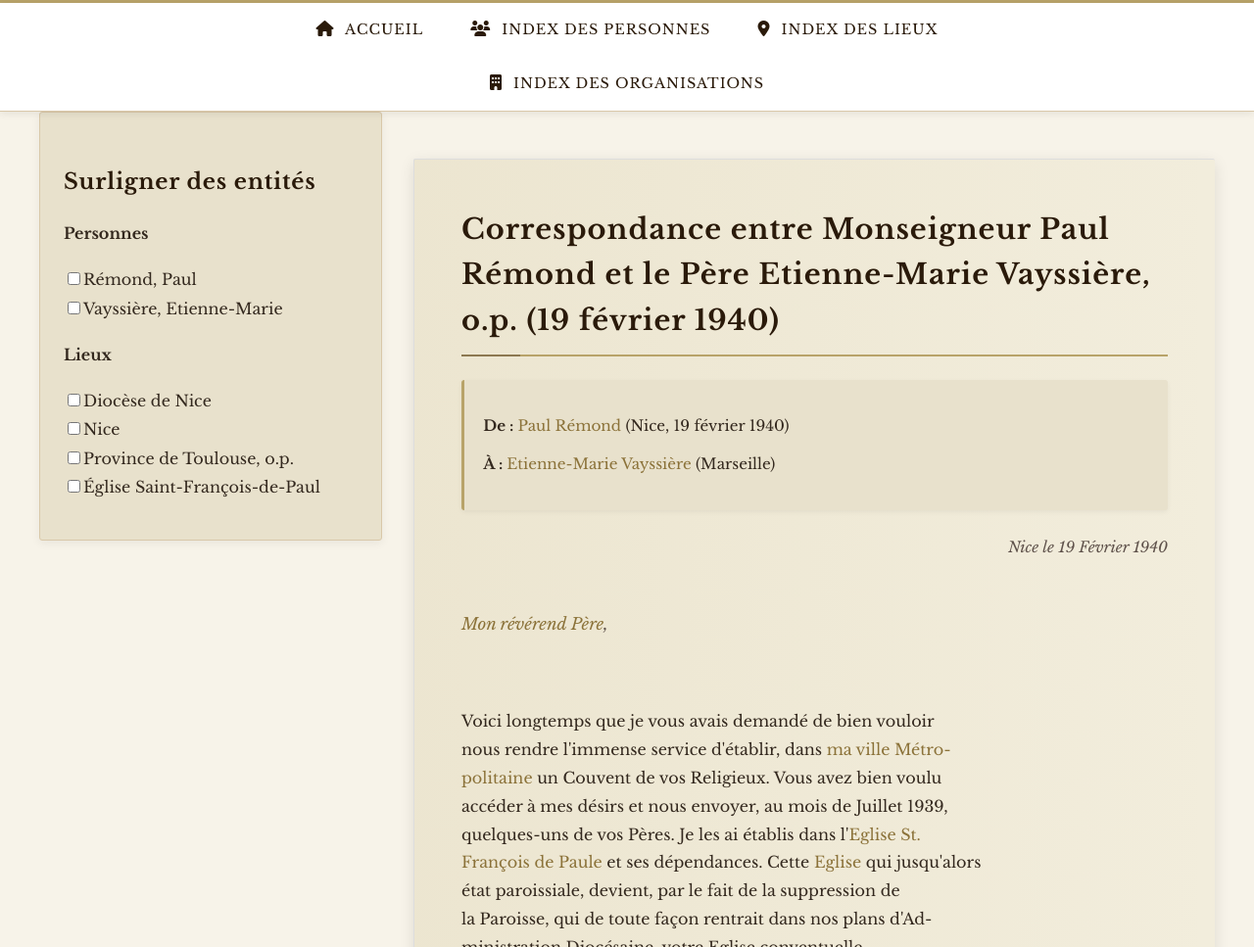
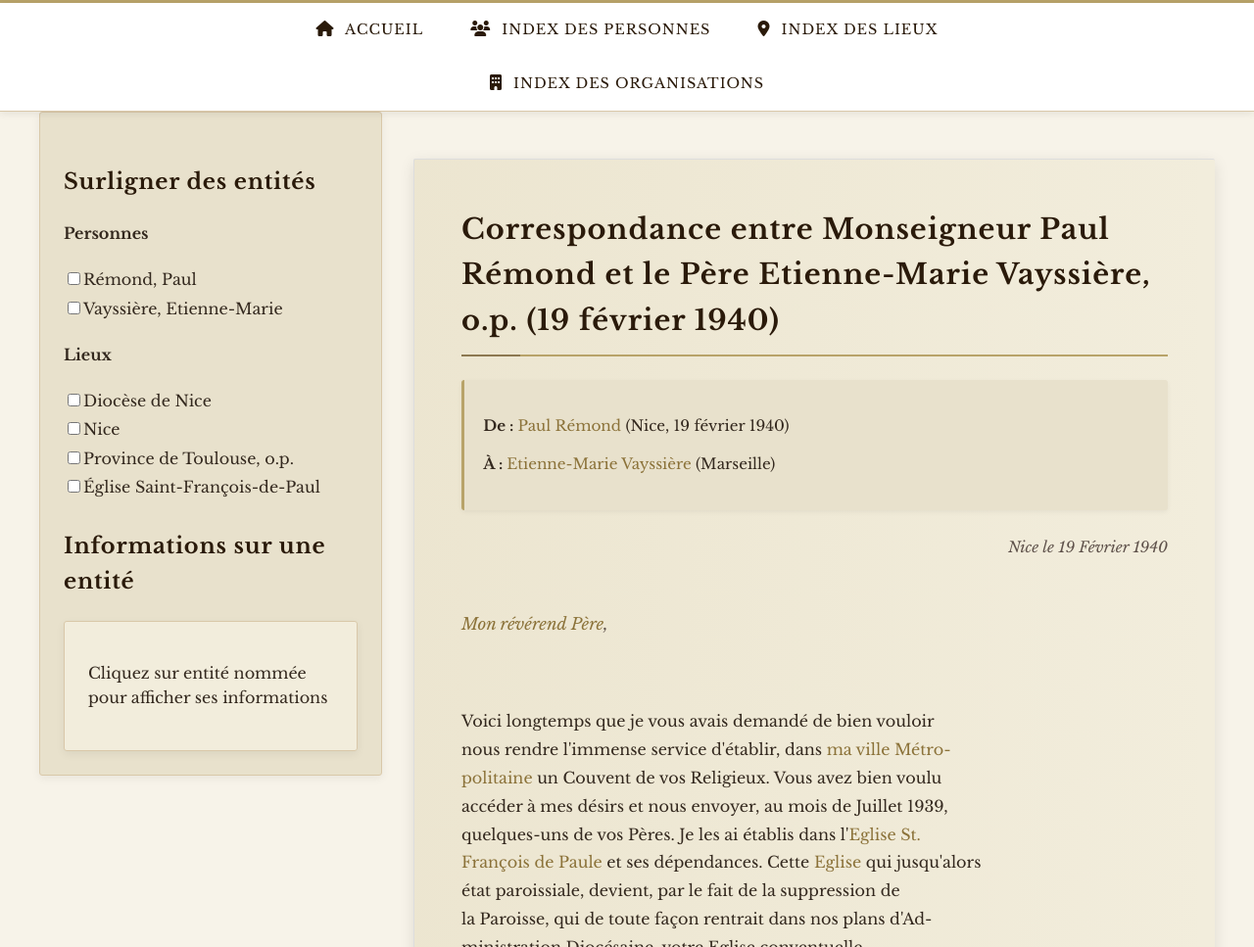
Before and after one commit to AmelieDogan/Edition_correspondance_Mgr_Paul_Remond, a plain HTML site: page output/lettre_corresp_remond-vayssiere_1940-02-19.html in a window 1280 px wide. Shown: the part 314-1281 px from the top of the page at 98% size. Drawn offline with nearby package versions, Linux system fonts and the light colour scheme.

Commit message:
Correction d'un if mal positionné

```diff
--- a/output/lettre_corresp_remond-vayssiere_1940-02-19.html
+++ b/output/lettre_corresp_remond-vayssiere_1940-02-19.html
@@ -46,6 +46,10 @@
                   <div class="filter-item"><input type="checkbox" id="place-place_nice-filter" data-entity-class="place-place_nice"><label for="place-place_nice-filter">Nice</label></div>
                   <div class="filter-item"><input type="checkbox" id="place-place_toulouse_province_op-filter" data-entity-class="place-place_toulouse_province_op"><label for="place-place_toulouse_province_op-filter">Province de Toulouse,  o.p.</label></div>
                   <div class="filter-item"><input type="checkbox" id="place-place_francois_de_paul_church-filter" data-entity-class="place-place_francois_de_paul_church"><label for="place-place_francois_de_paul_church-filter">Église Saint-François-de-Paul</label></div>
+               </div>
+               <h3>Informations sur une entité</h3>
+               <div id="entity-info-panel" class="entity-info">
+                  <p>Cliquez sur entité nommée pour afficher ses informations</p>
                </div>
             </div>
          </aside>
```
Also changed, not shown: output/lettre_corresp_vayssiere-remond_1939-01-22.html (+4 -0 lines), 1 other file.
